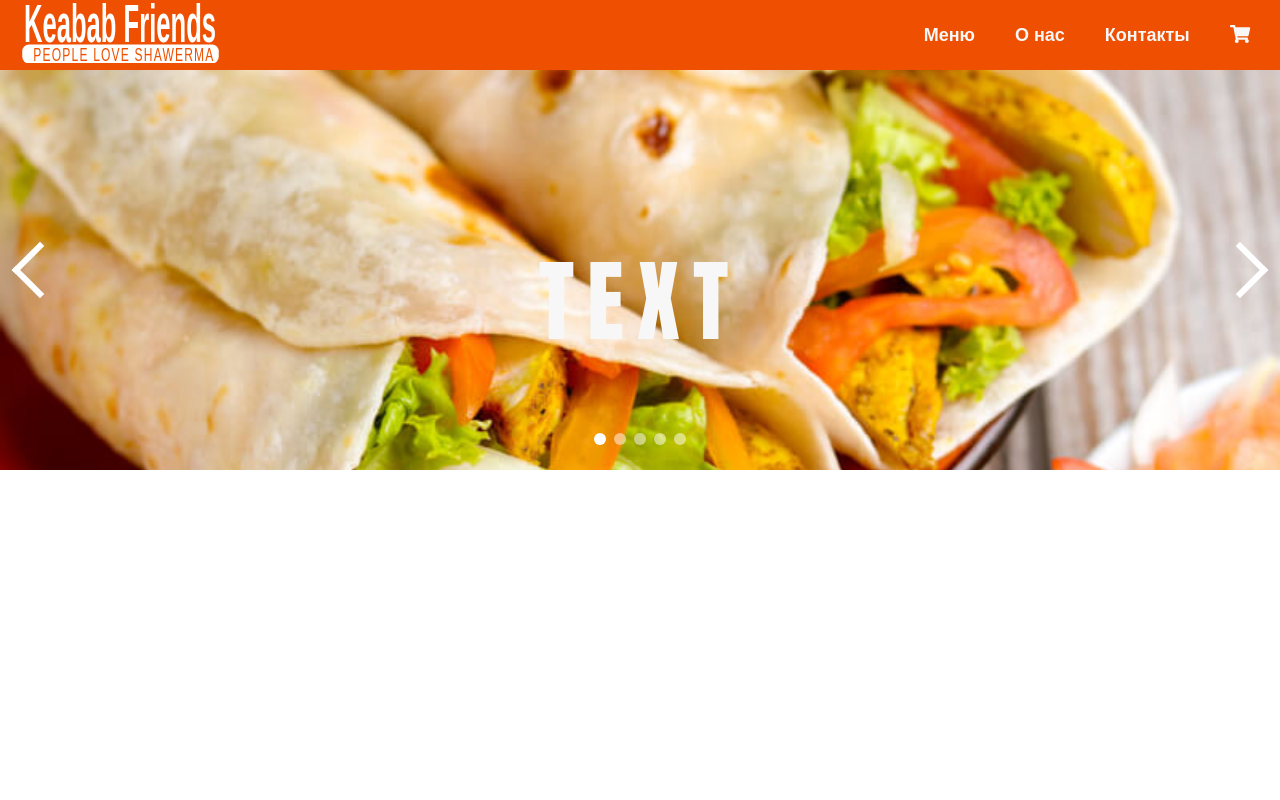
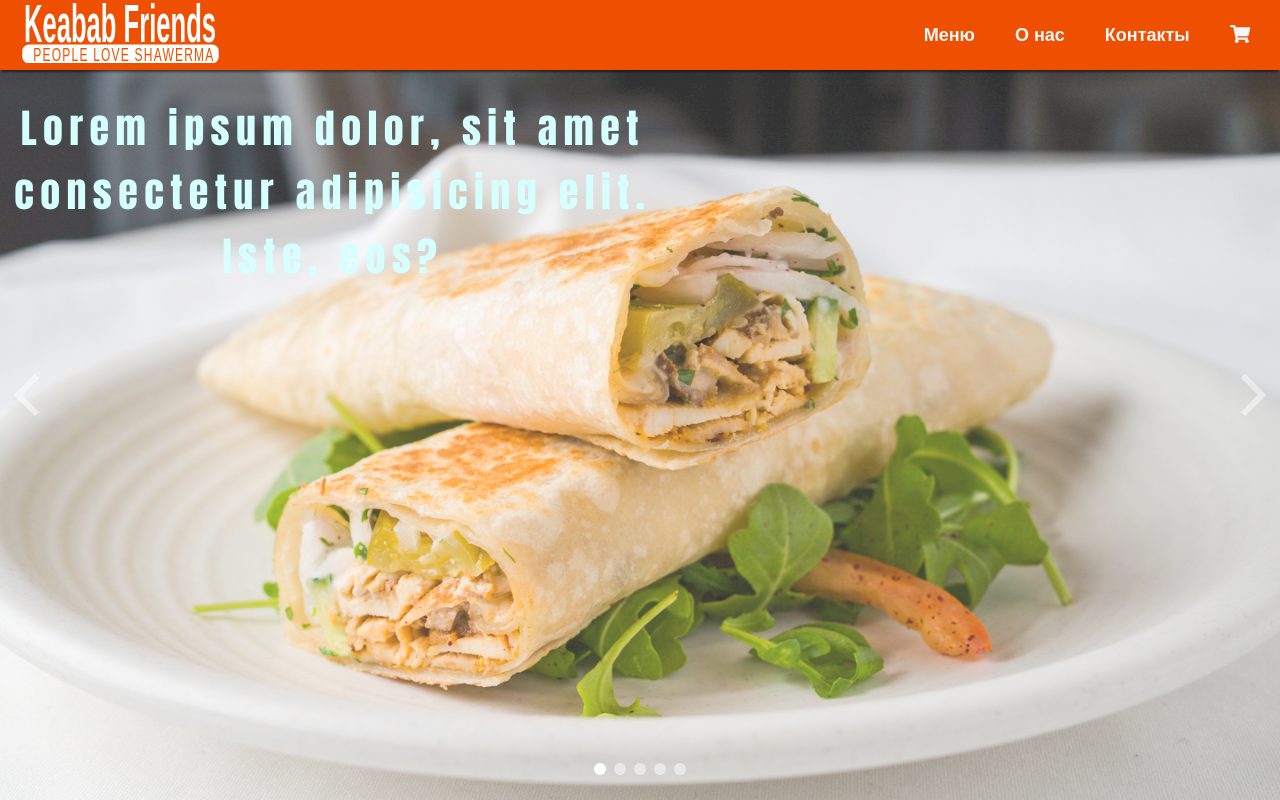
Before and after one commit to shawa-away/shawa-site, a website built with webpack: page src/index.html in a window 1280 px wide. Built offline with nearby package versions, Linux system fonts and the light colour scheme.

Commit message:
change styles

```diff
--- a/src/index.html
+++ b/src/index.html
@@ -26,20 +26,22 @@
         </li>
       </ul>
     </nav>
+
     <div class="slider-wrapper">
       <div class="slider">
         <div class="slider-inner">
-          <div class="slide slide1"><span>TEXT</span></div>
-          <div class="slide slide2"><span>TEXT</span></div>
-          <div class="slide slide3"><span>TEXT</span></div>
-          <div class="slide slide4"><span>TEXT</span></div>
-          <div class="slide slide5"><span>TEXT</span></div>
+          <div class="slide slide1"><span>Lorem ipsum dolor, sit amet consectetur adipisicing elit. Iste, eos?</span></div>
+          <div class="slide slide2"><span>Lorem ipsum dolor, sit amet consectetur adipisicing elit. Iste, eos?</span></div>
+          <div class="slide slide3"><span>Lorem ipsum dolor, sit amet consectetur adipisicing elit. Iste, eos?</span></div>
+          <div class="slide slide4"><span>Lorem ipsum dolor, sit amet consectetur adipisicing elit. Iste, eos?</span></div>
+          <div class="slide slide5"><span>Lorem ipsum dolor, sit amet consectetur adipisicing elit. Iste, eos?</span></div>
         </div>
       </div>
-
       <a class="arrow-left" href="javascript:void(0);"></a>
       <a class="arrow-right" href="javascript:void(0);"></a>
       <div class="dots-wrapper"></div>
     </div>
+
+    <div class="order-form"></div>
   </body>
 </html>
--- a/src/styles/navbar.scss
+++ b/src/styles/navbar.scss
@@ -3,7 +3,10 @@
   background-color: $color-primary;
   padding-bottom: 1rem;
   box-shadow: 0 4px 2px -2px rgba(0, 0, 0, 0.5);
-
+  position: fixed;
+  top: 0;
+  width: 100vw;
+  z-index: 100;
   .logo {
     display: inline-block;
     margin-left: 2rem;
--- a/src/styles/slider.scss
+++ b/src/styles/slider.scss
@@ -40,36 +40,39 @@
       clear: both;
     }
     .slide {
-      height: 50vh;
+      height: 100vh;
       float: left;
       box-sizing: border-box;
       background-size: cover;
-      // background-size: auto;
+      // background-size: 100%;
       background-attachment: fixed;
       background-repeat: no-repeat;
-      background-position: center center;
+      background-position: top center;
+      background-color: bisque;
+      opacity: .8;
       &.slide1 {
-        background-image: url("../../public/Chicken-Shawarma-Final-1.jpg");
+        background-image: url("../../public/promo-1.jpg");
       }
       &.slide2 {
-        background-image: url("../../public/Chicken-Shawarma_4.jpg");
+        background-image: url("../../public/promo-2.jpg");
       }
       &.slide3 {
-        background-image: url("../../public/promo-2.webp");
+        background-image: url("../../public/promo-4.jpg");
       }
       &.slide4 {
-        background-image: url("../../public/Chicken-Shawarma_4.jpg");
+        background-image: url("../../public/vegetables.jpg");
       }
       &.slide5 {
-        background-image: url("../../public/Chicken-Shawarma_4.jpg");
+        background-image: url("../../public/spices.jpg");
       }
       img {
         display: block;
       }
       span {
         position: relative;
-        color: $color-grey-light-1;
-        top: 40%;
+        color: $color-secondary-light;
+        top: 12vh;
+        left: 1vw;
         cursor: default;
         -webkit-touch-callout: none;
         -webkit-user-select: none;
@@ -80,12 +83,12 @@
         //This should be included for the slide to prevent
         // highlight of the images or texts when the user drags the slide.
         display: block;
-        // width: 100vw;
+        width: 50vw;
         // height: 100vh;
         // top: 12vw;
-        font-size: 7vw;
+        font-size: 4rem;
         // line-height: 100vh;
-        letter-spacing: 1vw;
+        letter-spacing: .5vw;
         font-family: Impact, Charcoal, sans-serif;
         // text-shadow: 5px 5px 0px $color-grey-dark-2;
       }
@@ -97,8 +100,9 @@ a[class|="arrow"] {
   display: block;
   top: 50%;
   margin-top: -20px;
-  width: 40px;
-  height: 40px;
+  width: 3rem;
+  height: 3rem;
+  opacity: .5;
 }
 .arrow-left {
   left: 20px;
@@ -108,6 +112,8 @@ a[class|="arrow"] {
   transition: left 0.5s;
   &:hover {
     left: 15px;
+    opacity: 1;
+
   }
 }
 .arrow-right {
@@ -118,5 +124,7 @@ a[class|="arrow"] {
   transition: right 0.5s;
   &:hover {
     right: 15px;
+    opacity: 1;
+
   }
 }
```
Also changed, not shown: public/promo-1.jpg (added), public/promo-2.jpg (added), public/promo-2.webp (deleted), public/promo-4.jpg (renamed from public/Chicken-Shawarma_4.jpg), public/spices.jpg (added), public/vegetables.jpg (added), 1 other file.
